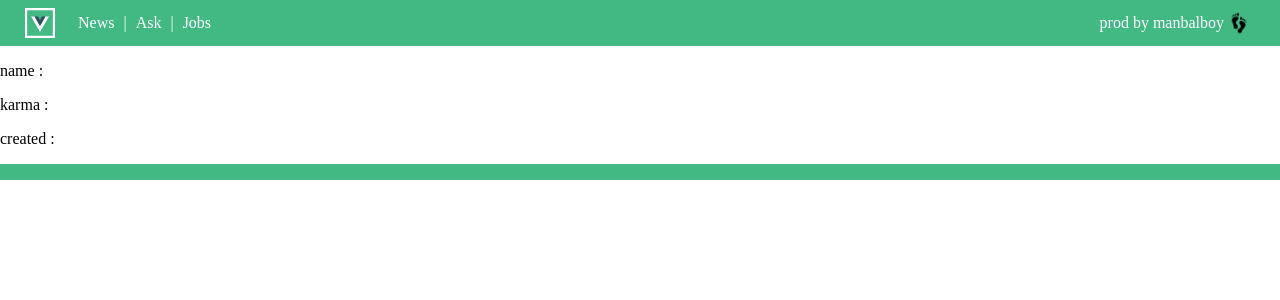
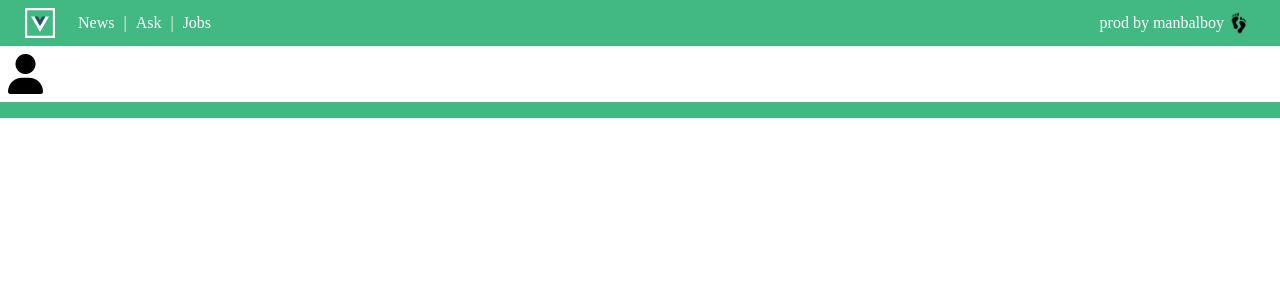
Before and after one commit to manbalboy/vue-advanced-study, a Vue app in the folder vue-news-manbalboy/: page /vue-newspage/user/1 in a window 1280 px wide. Shown: the top 300 px of the page. Built offline with nearby package versions, Linux system fonts and the light colour scheme; no server answers.

Commit message:
props 로 data 연동

```diff
--- /dev/null
+++ b/vue-news-manbalboy/src/components/UserProfile.vue
@@ -0,0 +1,46 @@
+<template>
+    <div class="user-container">
+        <div>
+            <i class="fas fa-user"></i>
+        </div>
+        <div class="user-description">
+            <div> {{ info.id }} </div>
+            <div class="time">
+                {{ info.created }}
+            </div>
+        </div>
+    </div>
+</template>
+
+<script>
+    export default {
+        props : {
+            info : Object
+        }
+        // computed : {
+        //     userInfo(){
+        //         return this.$store.state.user;
+        //     }
+        // },
+    }
+</script>
+
+<style>
+    .user-container {
+        display: flex;
+        align-items: center;
+        padding: 0.5rem;
+    }
+
+    .fa-user {
+        font-size: 2.5rem;
+    }
+
+    .user-description{
+        padding-left: 8px;
+    }
+
+    .time {
+        font-size: 0.7rem;
+    }
+</style>
--- a/vue-news-manbalboy/src/views/UserView.vue
+++ b/vue-news-manbalboy/src/views/UserView.vue
@@ -1,13 +1,18 @@
 <template>
     <div>
-        <p>name : {{userInfo.id}}</p>
+        <user-profile v-bind:info="userInfo"></user-profile>
+        <!-- <p>name : {{userInfo.id}}</p>
         <p>karma : {{userInfo.karma}}</p>
-        <p>created : {{userInfo.created}}</p>
+        <p>created : {{userInfo.created}}</p> -->
     </div>
 </template>
 
 <script>
+    import UserProfile from '../components/UserProfile.vue';
     export default {
+        components : {
+            UserProfile
+        },
         computed : {
             userInfo(){
                 return this.$store.state.user;
```
